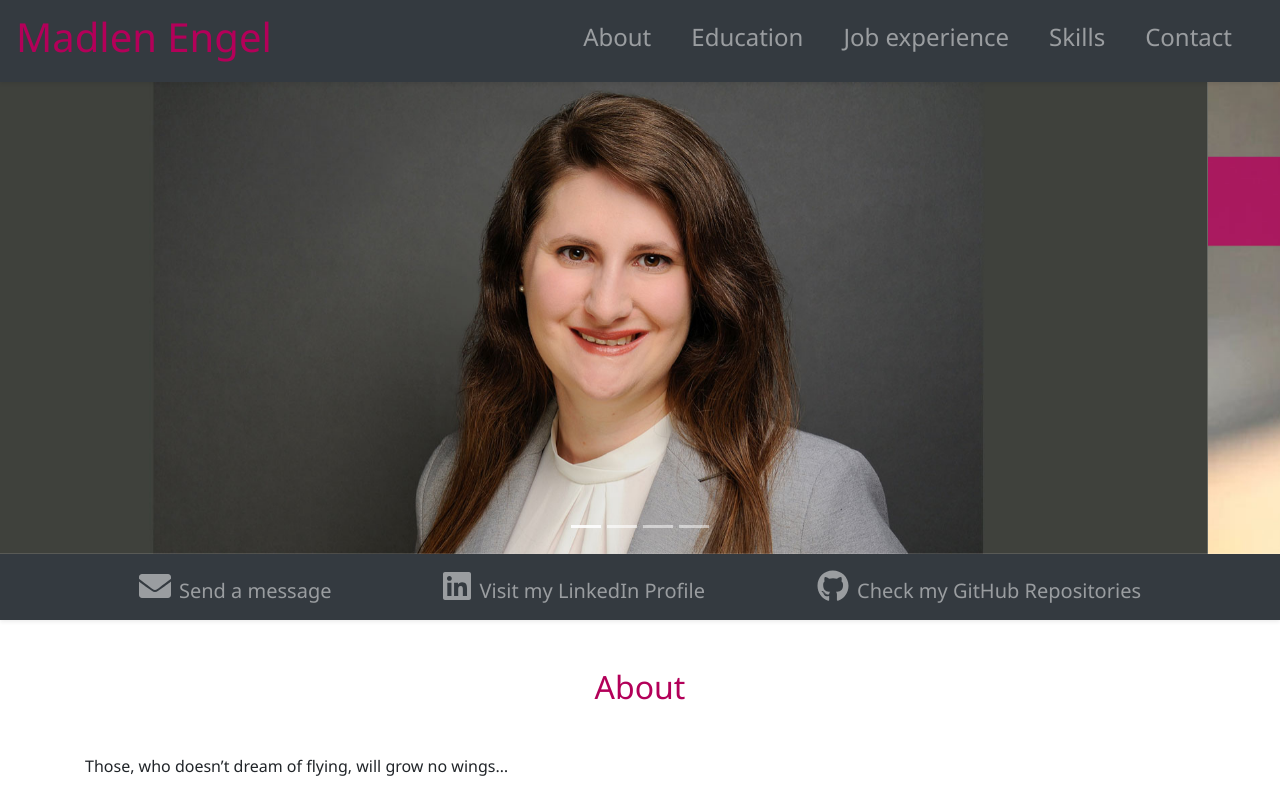
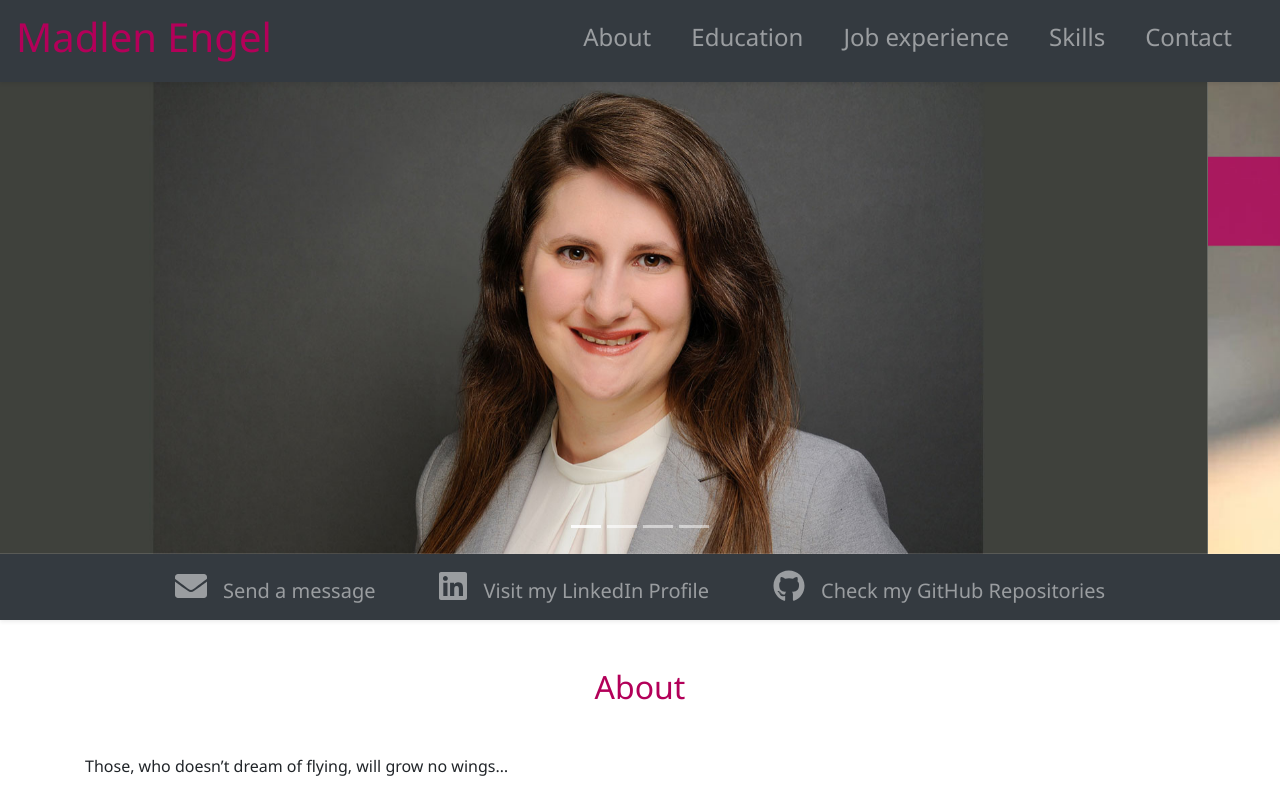
Before and after one commit to Marvelous-Maddie/react-cv, a React (Create React App) app: page / in a window 1280 px wide. Shown: the top 797 px of the page. Built offline with nearby package versions, Linux system fonts and the light colour scheme.

Commit message:
Make UI responsive

```diff
--- a/src/components/Contact.js
+++ b/src/components/Contact.js
@@ -6,24 +6,24 @@ import "../styles/contact.css";
 
 const Contact = () => {
   return (
-    <nav className="navbar navbar-expand-lg navbar-dark bg-dark shadow-sm" id="contact">
+    <nav className="navbar navbar-expand navbar-dark bg-dark shadow-sm" id="contact">
       <ul class="navbar-nav mx-auto">
-        <li class="nav-item text-center mx-5">
+        <li class="nav-item text-center mx-4">
           <a class="nav-link" href="mailto:engel.madlen@googlemail.com">
             <FontAwesomeIcon icon={faEnvelope} size="2x" />
-            <h5 className="d-inline-flex ml-2 mb-0 hide">Send a message</h5>
+            <h5 className="custom">Send a message</h5>
           </a>
         </li>
-        <li class="nav-item text-center mx-5">
+        <li class="nav-item text-center mx-4">
           <a class="nav-link" href="https://www.linkedin.com/in/madlen-engel-950b93188/">
             <FontAwesomeIcon icon={faLinkedin} size="2x" />
-            <h5 className="d-inline-flex ml-2 mb-0">Visit my LinkedIn Profile</h5>
+            <h5 className="custom">Visit my LinkedIn Profile</h5>
           </a>
         </li>
-        <li class="nav-item text-center mx-5">
+        <li class="nav-item text-center mx-4">
           <a class="nav-link" href="https://github.com/Marvelous-Maddie">
             <FontAwesomeIcon icon={faGithub} size="2x" />
-            <h5 className="d-inline-flex ml-2 mb-0 hide">Check my GitHub Repositories</h5>
+            <h5 className="custom">Check my GitHub Repositories</h5>
           </a>
         </li>
       </ul>
--- a/src/components/Header.js
+++ b/src/components/Header.js
@@ -6,7 +6,7 @@ const Header = (handleClick) => {
   return (
     <header id="home">
       <nav className="navbar navbar-expand-lg sticky-top navbar-dark bg-dark shadow-sm">
-        <a class="navbar-brand mr-5" href="#home" style={{color: "#b30059"}}>
+        <a class="navbar-brand" href="#home" style={{color: "#b30059"}}>
           <h1>Madlen Engel</h1>
         </a>
 
--- a/src/components/Skills.js
+++ b/src/components/Skills.js
@@ -13,171 +13,114 @@ const Skills = () => {
     <div class="d-inline-flex flex-column align-items-center m-5">
       <FontAwesomeIcon icon={faMicrosoft} size="4x" />
       <h5 class="my-2">MS Office</h5>
-      <div class="progress">
-        <div class="progress-bar progress-bar-striped bg-dark" role="progressbar" style={{width: "100%"}} aria-valuenow="100" aria-valuemin="0" aria-valuemax="100"></div>
-      </div>
     </div>
 
     {/*Adobe CS*/}
     <div class="d-inline-flex flex-column align-items-center m-5">
       <FontAwesomeIcon icon={faAdobe} size="4x" />
       <h5 class="my-2">Adobe CS</h5>
-      <div class="progress">
-        <div class="progress-bar progress-bar-striped bg-dark" role="progressbar" style={{width: "80%"}} aria-valuenow="80" aria-valuemin="0" aria-valuemax="100"></div>
-      </div>
     </div>
 
     {/*HTML*/}
       <div class="d-inline-flex flex-column align-items-center m-5">
         <FontAwesomeIcon icon={faHtml5} size="4x" />
         <h5 class="my-2">HTML5</h5>
-        <div class="progress">
-          <div class="progress-bar progress-bar-striped bg-dark" role="progressbar" style={{width: "90%"}} aria-valuenow="90" aria-valuemin="0" aria-valuemax="100"></div>
-        </div>
       </div>
 
       {/*CSS*/}
       <div class="d-inline-flex flex-column align-items-center m-5">
         <FontAwesomeIcon icon={faCss3} size="4x" />
         <h5 class="my-2">CSS3</h5>
-        <div class="progress">
-          <div class="progress-bar progress-bar-striped bg-dark" role="progressbar" style={{width: "60%"}} aria-valuenow="60" aria-valuemin="0" aria-valuemax="100"></div>
-        </div>
       </div>
 
       {/*Bootstrap*/}
       <div class="d-inline-flex flex-column align-items-center m-5">
         <FontAwesomeIcon icon={faBootstrap} size="4x" />
         <h5 class="my-2">Bootstrap</h5>
-        <div class="progress">
-          <div class="progress-bar progress-bar-striped bg-dark" role="progressbar" style={{width: "90%"}} aria-valuenow="90" aria-valuemin="0" aria-valuemax="100"></div>
-        </div>
       </div>
 
       {/*Javascript*/}
       <div class="d-inline-flex flex-column align-items-center m-5">
         <FontAwesomeIcon icon={faJsSquare} size="4x" />
         <h5 class="my-2">Javascript</h5>
-        <div class="progress">
-          <div class="progress-bar progress-bar-striped bg-dark" role="progressbar" style={{width: "70%"}} aria-valuenow="70" aria-valuemin="0" aria-valuemax="100"></div>
-        </div>
       </div>
 
       {/*React*/}
       <div class="d-inline-flex flex-column align-items-center m-5">
         <FontAwesomeIcon icon={faReact} size="4x" />
         <h5 class="my-2">React</h5>
-        <div class="progress">
-          <div class="progress-bar progress-bar-striped bg-dark" role="progressbar" style={{width: "80%"}} aria-valuenow="80" aria-valuemin="0" aria-valuemax="100"></div>
-        </div>
       </div>
 
       {/*Node*/}
       <div class="d-inline-flex flex-column align-items-center m-5">
         <FontAwesomeIcon icon={faNode} size="4x" />
         <h5 class="my-2">Node.js</h5>
-        <div class="progress">
-          <div class="progress-bar progress-bar-striped bg-dark" role="progressbar" style={{width: "50%"}} aria-valuenow="50" aria-valuemin="0" aria-valuemax="100"></div>
-        </div>
       </div>
 
       {/*API*/}
       <div class="d-inline-flex flex-column align-items-center m-5">
         <FontAwesomeIcon icon={faServer} size="4x" />
         <h5 class="my-2">APIs</h5>
-        <div class="progress">
-          <div class="progress-bar progress-bar-striped bg-dark" role="progressbar" style={{width: "70%"}} aria-valuenow="70" aria-valuemin="0" aria-valuemax="100"></div>
-        </div>
       </div>
 
       {/*SQL*/}
       <div class="d-inline-flex flex-column align-items-center m-5">
         <FontAwesomeIcon icon={faDatabase} size="4x" />
         <h5 class="my-2">SQL</h5>
-        <div class="progress">
-          <div class="progress-bar progress-bar-striped bg-dark" role="progressbar" style={{width: "70%"}} aria-valuenow="70" aria-valuemin="0" aria-valuemax="100"></div>
-        </div>
       </div>
 
       {/*MongoDB*/}
       <div class="d-inline-flex flex-column align-items-center m-5">
         <FontAwesomeIcon icon={faDatabase} size="4x" />
         <h5 class="my-2">MongoDB</h5>
-        <div class="progress">
-          <div class="progress-bar progress-bar-striped bg-dark" role="progressbar" style={{width: "70%"}} aria-valuenow="70" aria-valuemin="0" aria-valuemax="100"></div>
-        </div>
       </div>
 
       {/*Git/GitHub*/}
       <div class="d-inline-flex flex-column align-items-center m-5">
         <FontAwesomeIcon icon={faGithub} size="4x" />
         <h5 class="my-2">Git/GitHub</h5>
-        <div class="progress">
-          <div class="progress-bar progress-bar-striped bg-dark" role="progressbar" style={{width: "90%"}} aria-valuenow="90" aria-valuemin="0" aria-valuemax="100"></div>
-        </div>
       </div>
 
       {/*Project Management*/}
       <div class="d-inline-flex flex-column align-items-center m-5">
         <FontAwesomeIcon icon={faTasks} size="4x" />
         <h5 class="my-2">Project Management</h5>
-        <div class="progress">
-          <div class="progress-bar progress-bar-striped bg-dark" role="progressbar" style={{width: "80%"}} aria-valuenow="80" aria-valuemin="0" aria-valuemax="100"></div>
-        </div>
       </div>
 
       {/*Presentation*/}
       <div class="d-inline-flex flex-column align-items-center m-5">
         <FontAwesomeIcon icon={faComment} size="4x" />
         <h5 class="my-2">Presentation Skills</h5>
-        <div class="progress">
-          <div class="progress-bar progress-bar-striped bg-dark" role="progressbar" style={{width: "100%"}} aria-valuenow="100" aria-valuemin="0" aria-valuemax="100"></div>
-        </div>
       </div>
 
       {/*Training*/}
       <div class="d-inline-flex flex-column align-items-center m-5">
         <FontAwesomeIcon icon={faChalkboard} size="4x" />
         <h5 class="my-2">Training</h5>
-        <div class="progress">
-          <div class="progress-bar progress-bar-striped bg-dark" role="progressbar" style={{width: "90%"}} aria-valuenow="90" aria-valuemin="0" aria-valuemax="100"></div>
-        </div>
       </div>
 
       {/*Writing*/}
       <div class="d-inline-flex flex-column align-items-center m-5">
         <FontAwesomeIcon icon={faPen} size="4x" />
         <h5 class="my-2">Writing Skills</h5>
-        <div class="progress">
-          <div class="progress-bar progress-bar-striped bg-dark" role="progressbar" style={{width: "100%"}} aria-valuenow="100" aria-valuemin="0" aria-valuemax="100"></div>
-        </div>
       </div>
 
       {/*German*/}
       <div class="d-inline-flex flex-column align-items-center m-5">
         <FontAwesomeIcon icon={faGlobeEurope} size="4x" />
         <h5 class="my-2">German</h5>
-        <div class="progress">
-          <div class="progress-bar progress-bar-striped bg-dark" role="progressbar" style={{width: "100%"}} aria-valuenow="100" aria-valuemin="0" aria-valuemax="100"></div>
-        </div>
       </div>
 
       {/*English*/}
       <div class="d-inline-flex flex-column align-items-center m-5">
         <FontAwesomeIcon icon={faGlobeEurope} size="4x" />
         <h5 class="my-2">English</h5>
-        <div class="progress">
-          <div class="progress-bar progress-bar-striped bg-dark" role="progressbar" style={{width: "80%"}} aria-valuenow="80" aria-valuemin="0" aria-valuemax="100"></div>
-        </div>
       </div>
 
       {/*French*/}
       <div class="d-inline-flex flex-column align-items-center m-5">
         <FontAwesomeIcon icon={faGlobeEurope} size="4x" />
         <h5 class="my-2">French</h5>
-        <div class="progress">
-          <div class="progress-bar progress-bar-striped bg-dark" role="progressbar" style={{width: "30%"}} aria-valuenow="30" aria-valuemin="0" aria-valuemax="100"></div>
-        </div>
       </div>
 
     </div>
--- a/src/styles/contact.css
+++ b/src/styles/contact.css
@@ -1,5 +1,11 @@
+.custom {
+  display: inline;
+  margin-left: 1rem;
+  margin-bottom: 0;
+}
+
 @media screen and (max-width: 960px) {
-   {
+.custom   {
     display: none;
   }
 }
```
